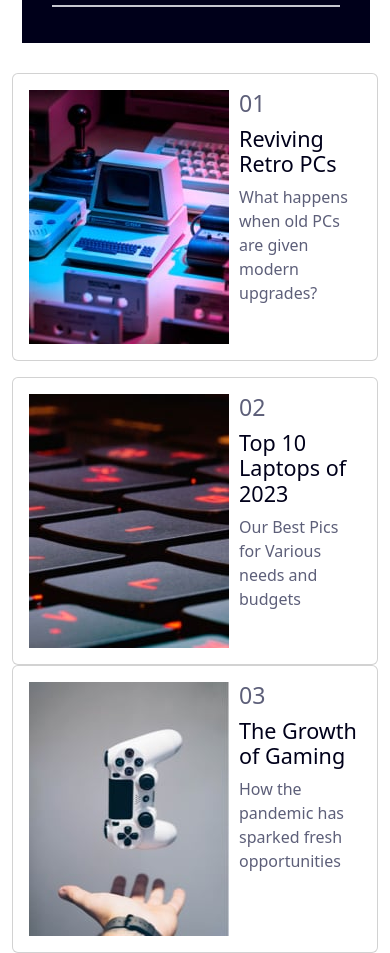
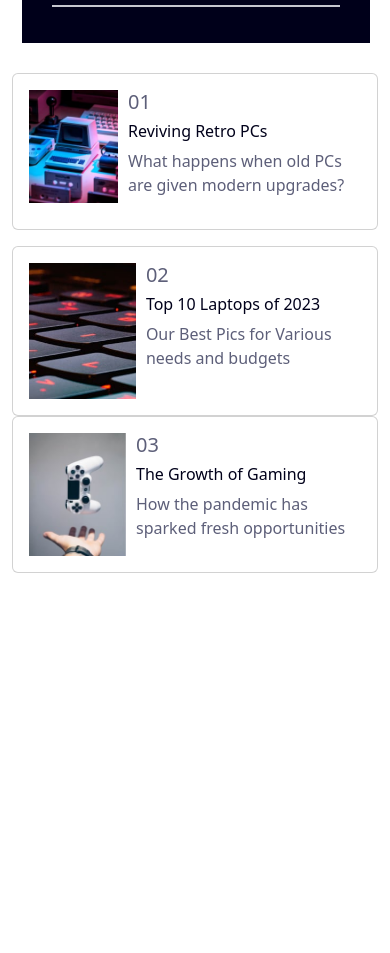
Before and after one commit to sazzadurrahmaan/Tech-Protidin, a plain HTML site: page index.html in a window 390 px wide. Shown: the part 902-1855 px from the top of the page. After the commit the page ends 1491 px from the top, so only its background shows below. Drawn offline with nearby package versions, Linux system fonts and the light colour scheme.

Commit message:
more responsive

```diff
--- a/assets/style.css
+++ b/assets/style.css
@@ -92,7 +92,7 @@ padding: 15px;
       width: 100%;
     }
 
-    @media only screen and (max-width: 500px) {
+    @media only screen and (max-width: 576px) {
       #hero {
       flex-direction: column;
       }
--- a/index.html
+++ b/index.html
@@ -99,12 +99,12 @@
           <div class="col-sm-4 mb-3 mb-sm-0">
             <div class="card">
               <div class="card-body">
-                <div class="card-Image">
-                  <img src="./assets/images/image-retro-pcs.jpg" alt="">
+                <div class="card-Image w-50">
+                  <img class = "img-fluid" src="./assets/images/image-retro-pcs.jpg" alt="">
                 </div>
                 <div class="cardText">
-                  <h3>01</h3>
-                  <h4>Reviving Retro PCs</h4>
+                  <h3 class="fs-5">01</h3>
+                  <h4 class="fs-6">Reviving Retro PCs</h4>
                   <p>What happens when old PCs are given modern upgrades?</p>
                 </div>
               </div>
@@ -114,12 +114,12 @@
         <div class="col-sm-4">
           <div class="card">
             <div class="card-body">
-              <div class="card-Image">
-                <img src="./assets/images/image-top-laptops.jpg" alt="">
+              <div class="card-Image w-50">
+                <img class="img-fluid" src="./assets/images/image-top-laptops.jpg" alt="">
               </div>
               <div class="cardText">
-                <h3>02</h3>
-                <h4>Top 10 Laptops of 2023</h4>
+                <h3 class="fs-5">02</h3>
+                <h4 class="fs-6">Top 10 Laptops of 2023</h4>
                 <p>Our Best Pics for Various needs and budgets</p>
               </div>
             </div>
@@ -128,12 +128,12 @@
         <div class="col-sm-4">
           <div class="card">
             <div class="card-body">
-              <div class="card-Image">
-                <img src="./assets/images/image-gaming-growth.jpg" alt="">
+              <div class="card-Image w-50">
+                <img class="img-fluid" src="./assets/images/image-gaming-growth.jpg" alt="">
               </div>
               <div class="cardText">
-                <h3>03</h3>
-                <h4>The Growth of Gaming</h4>
+                <h3 class="fs-5" >03</h3>
+                <h4 class="fs-6">The Growth of Gaming</h4>
                 <p>How the pandemic has sparked fresh opportunities</p>
               </div>
             </div>
```
